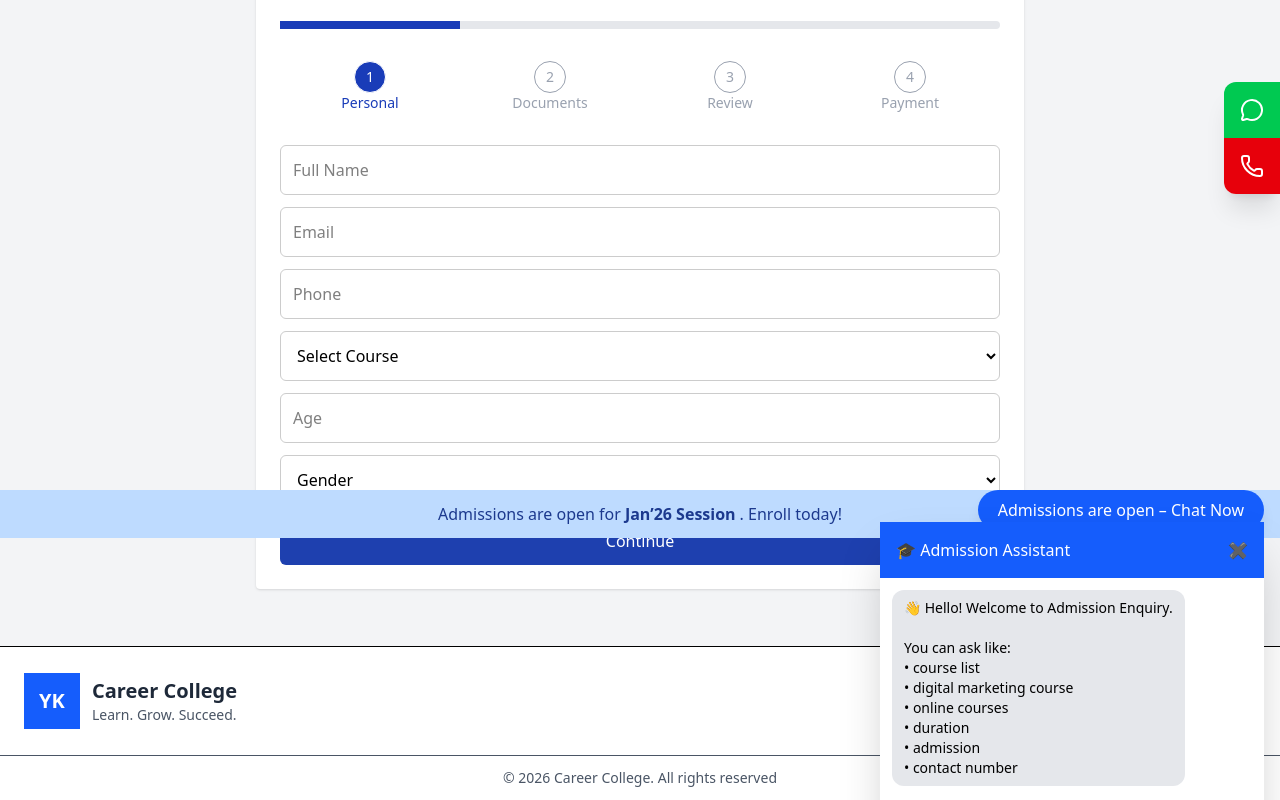
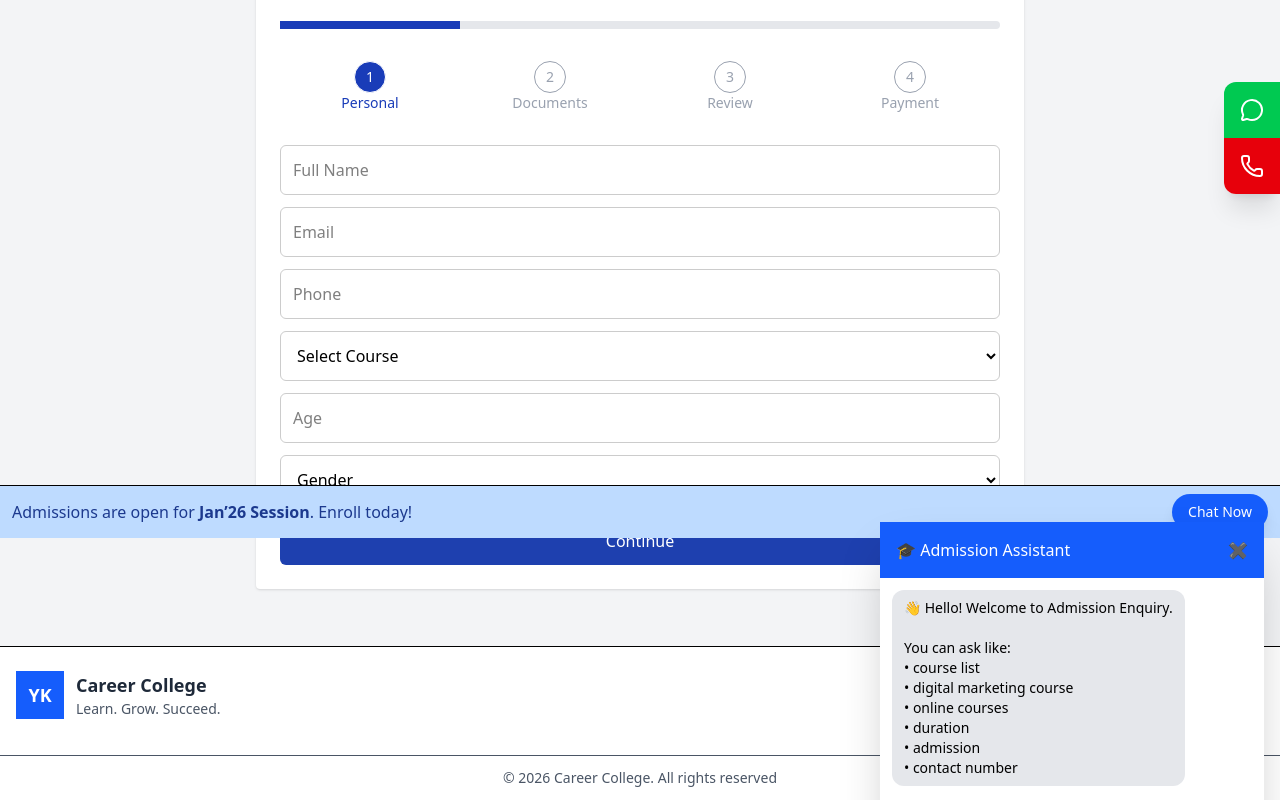
Before and after one commit to Shubham-juris/yk-career-collage, a React (Vite) app: page /admissionform in a window 1280 px wide. Shown: the part 262-1062 px from the top of the page. Built offline with nearby package versions, Linux system fonts and the light colour scheme.

Commit message:
add vercel file add update code add image

```diff
--- a/src/common/Footer.jsx
+++ b/src/common/Footer.jsx
@@ -2,55 +2,57 @@ import React from "react";
 import { useChat } from "../usecontext/ChatContext";
 
 const Footer = () => {
-
   const { setOpen } = useChat();
 
   return (
     <>
-      {/* ===== Main Footer Bar ===== */}
+      {/* ===== Main Footer ===== */}
       <footer className="bg-white border-t">
-        <div className="max-w-7xl mx-auto px-6 py-6 flex flex-col md:flex-row items-center justify-between gap-4">
-          {/* Left: Logo */}
-          <div className="flex items-center gap-3">
-            <div className="w-14 h-14 bg-blue-600 text-white flex items-center justify-center font-bold text-xl">
+        <div className="max-w-7xl mx-auto px-4 py-6 flex flex-col md:flex-row items-center md:items-start justify-between gap-6">
+
+          {/* Logo Section */}
+          <div className="flex items-center gap-3 text-center md:text-left">
+            <div className="w-12 h-12 bg-blue-600 text-white flex items-center justify-center font-bold text-lg">
               YK
             </div>
             <div>
-              <h3 className="text-xl font-bold text-gray-800">
+              <h3 className="text-lg font-bold text-gray-800">
                 Career College
               </h3>
               <p className="text-sm text-gray-600">Learn. Grow. Succeed.</p>
             </div>
           </div>
 
-          {/* Right: Address */}
+          {/* Address */}
           <div className="text-sm text-gray-700 text-center md:text-right">
-            <p className="font-semibold"> YK Career College</p>
+            <p className="font-semibold">YK Career College</p>
             <p>Address: xyz</p>
             <p>yk (xyz)</p>
           </div>
         </div>
       </footer>
 
-      {/* ===== Copyright Bar ===== */}
-      <div className="bg-white border-t text-center py-3 text-sm text-gray-600">
+      {/* ===== Copyright ===== */}
+      <div className="bg-white border-t text-center py-3 text-xs md:text-sm text-gray-600">
         © {new Date().getFullYear()} Career College. All rights reserved
       </div>
 
-      {/* ===== Admissions Running Bar ===== */}
-      <div className="fixed bottom-0 left-0 w-full z-50">
-        <div className="bg-blue-200 flex items-center justify-center py-3 text-sm md:text-base font-medium text-blue-900">
-          Admissions are open for{" "}
-          <span className="mx-1 font-bold">Jan’26 Session</span>. Enroll today!
-        </div>
+      {/* ===== Bottom Admission Bar ===== */}
+      <div className="fixed bottom-0 left-0 w-full z-50 bg-blue-200 border-t">
+        <div className="max-w-7xl mx-auto px-3 py-2 flex flex-col md:flex-row items-center justify-between gap-2">
 
-        {/* Right Button */}
-        <div className="absolute right-4 bottom-2">
+          {/* Text */}
+          <p className="text-xs md:text-base text-blue-900 text-center">
+            Admissions are open for{" "}
+            <span className="font-bold">Jan’26 Session</span>. Enroll today!
+          </p>
+
+          {/* Button */}
           <button
             onClick={() => setOpen(true)}
-            className="bg-blue-600 text-white px-5 py-2 rounded-full shadow-lg"
+            className="bg-blue-600 text-white px-4 py-2 text-xs md:text-sm rounded-full shadow-lg w-full md:w-auto"
           >
-            Admissions are open – Chat Now
+            Chat Now
           </button>
         </div>
       </div>
--- a/src/components/homeComponents/Hero.jsx
+++ b/src/components/homeComponents/Hero.jsx
@@ -1,5 +1,6 @@
 import React, { useRef, useEffect } from "react";
 import { Link } from "react-router-dom";
+import img1 from "../../assets/home/hero.jpeg"
 
 const courses = [
   "Sign Language Learning",
@@ -51,19 +52,19 @@ export default function HeroSection() {
   }, []);
 
   return (
+
     <section className="relative h-[70vh] flex overflow-hidden">
       {/* Background Image */}
       <div
         className="absolute inset-0"
         style={{
-          backgroundImage:
-            "url('https://images.unsplash.com/photo-1521791136064-7986c2920216')",
+          backgroundImage: `url(${img1})`,
           backgroundSize: "cover",
           backgroundPosition: "center",
         }}
       />
+
       <div className="absolute inset-0 bg-black/50" />
-
 
       {/* Content */}
       <div className="relative z-10 w-full flex">
--- a/src/pages/AdmissionForm.jsx
+++ b/src/pages/AdmissionForm.jsx
@@ -3,11 +3,35 @@ import React, { useState } from "react";
 const courses = [
   "Sign Language Learning",
   "French Level A2",
-  "ESL – Language Training",
+  "Professional Photography – Beginner",
+  "Event Planning – Basics",
+  "Guitar Training – Basics",
+  "Web Designing – CMS Basics",
+  "Real Estate Sales – Beginner",
+  "Blog Writing – Basics",
+  "Interpreter / Translator – Basics",
+  "Sales – Beginner",
+  "CICC Exam Preparation",
+  "Career Development Course",
   "Digital Marketing – Beginner",
   "Graphics Designing – Beginner",
-  "Web Designing – CMS Basics",
+  "NDAEB Basic Theory Exam Preparation",
+  "NDAEB Advance Theory Exam Preparation",
+  "NDAEB Clinical Practice Evaluation",
+  "ESL – Language Training",
+  "Food Handling Certificate Course",
+  "Reception Skills",
+  "Bartending",
+  "Makeup Artistry Training",
+  "Freight Brokerage",
+  "Safety & Compliance",
+  "Basic Bookkeeping",
+  "Truck Dispatch Training",
+  "Basic Security Training & First Aid",
+  "Certificate in Adult Education – I",
+  "Certificate in Adult Education – II"
 ];
+
 
 export default function AdmissionForm() {
   const [step, setStep] = useState(1);
```
Also changed, not shown: vercel.json (added), 1 other file (tests, documents, lock files or other folders).
